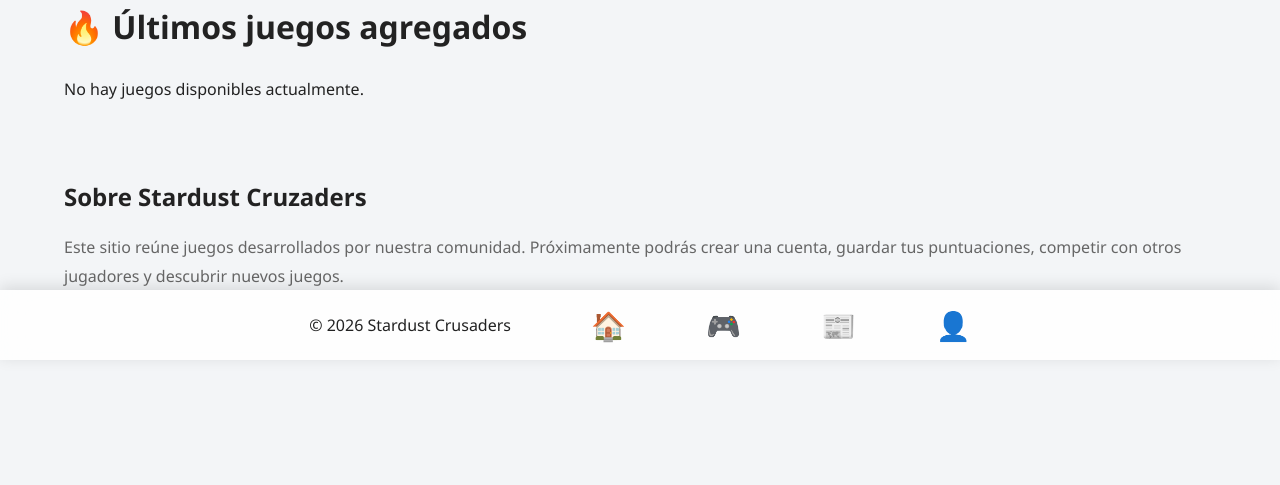
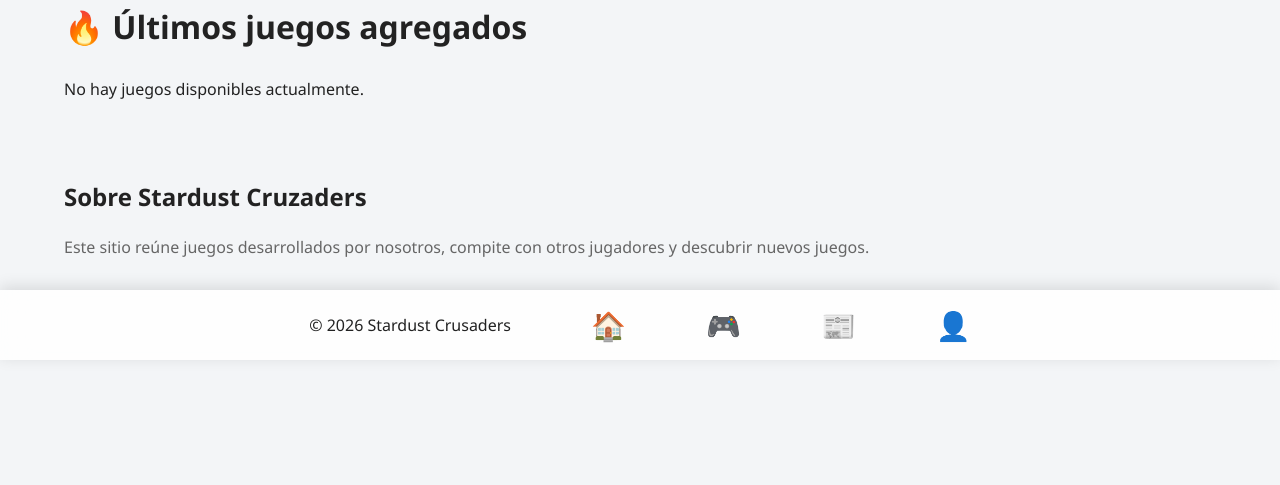
Before and after one commit to agustinnogues/StardustCrusaders, a PHP site: page /Index.php in a window 1280 px wide. Shown: the part 440-925 px from the top of the page. After the commit the page ends 801 px from the top, so only its background shows below. Run offline with PHP 8.4, Linux system fonts and the light colour scheme; data that the repository does not hold is empty.

Commit message:
mensajes

```diff
--- a/Index.php
+++ b/Index.php
@@ -58,11 +58,8 @@ try {
 <section class="informacion">
     <h2>Sobre Stardust Cruzaders</h2>
     <p>
-
-        Este sitio reúne juegos desarrollados por nuestra comunidad.
-        Próximamente podrás crear una cuenta, guardar tus puntuaciones,
-        competir con otros jugadores y descubrir nuevos juegos.
-
+        Este sitio reúne juegos desarrollados por nosotros,
+        compite con otros jugadores y descubrir nuevos juegos.
     </p>
     <br><br><br><br><br><br><br><br><br>
 </section>
```
